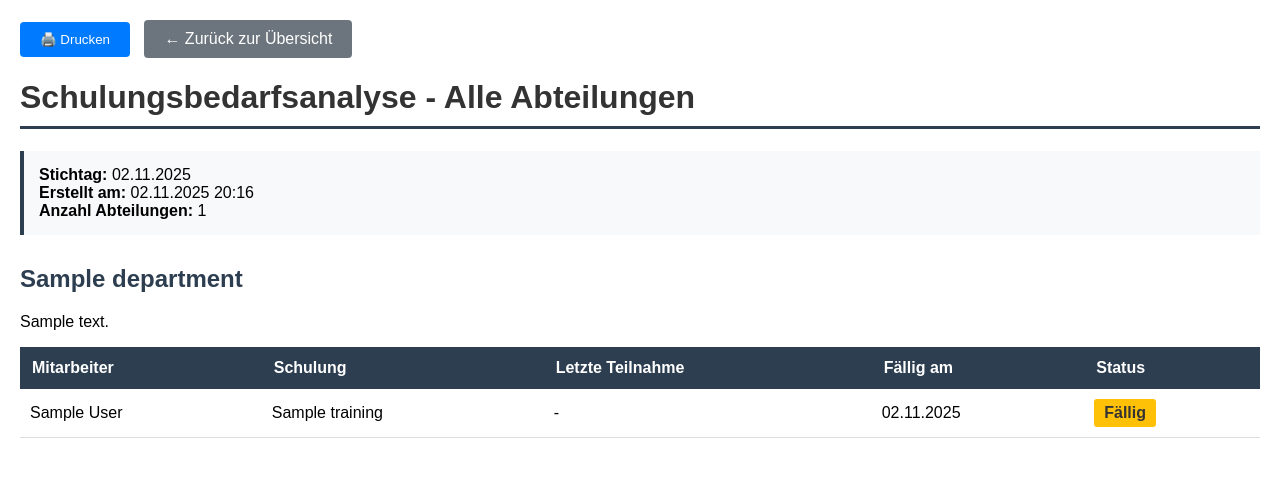
After one commit to Chritox/Mimir, a Spring Boot app: page /reports/training-needs/print in a window 1280 px wide. The commit adds this page. Shown: the top 477 px of the page. Run offline with Spring Boot 4, Linux system fonts and the light colour scheme; tables that the repository leaves empty hold one stand-in row (values such as "Sample post").

Commit message:
Enhance Excel export with better formatting and add print views for departments
Co-authored-by: Chritox <23061856+Chritox@users.noreply.github.com>

```diff
--- a/src/main/java/de/chritox/mimir/controllers/ReportController.java
+++ b/src/main/java/de/chritox/mimir/controllers/ReportController.java
@@ -81,4 +81,67 @@ public class ReportController {
                 .headers(headers)
                 .body(excelData);
     }
+
+    @GetMapping("/training-needs/print")
+    public String printAllDepartments(
+            @RequestParam(required = false) String targetDate,
+            Model model) {
+
+        LocalDate date = targetDate != null && !targetDate.isEmpty()
+            ? LocalDate.parse(targetDate)
+            : LocalDate.now();
+
+        model.addAttribute("departments", departmentService.findAll());
+        model.addAttribute("targetDate", date);
+
+        // Calculate due trainings for all departments
+        Map<Long, List<Employee>> departmentEmployees = new HashMap<>();
+        Map<Long, Map<Long, Map<Training, LocalDate>>> allDueTrainings = new HashMap<>();
+
+        for (var department : departmentService.findAll()) {
+            List<Employee> employees = employeeService.findByDepartmentId(department.getId());
+            departmentEmployees.put(department.getId(), employees);
+
+            Map<Long, Map<Training, LocalDate>> employeeDueTrainings = new HashMap<>();
+            for (Employee employee : employees) {
+                Map<Training, LocalDate> dueTrainings = reportService.getDueTrainingsForEmployee(employee, date);
+                employeeDueTrainings.put(employee.getId(), dueTrainings);
+            }
+            allDueTrainings.put(department.getId(), employeeDueTrainings);
+        }
+
+        model.addAttribute("departmentEmployees", departmentEmployees);
+        model.addAttribute("allDueTrainings", allDueTrainings);
+
+        return "reports/print-all";
+    }
+
+    @GetMapping("/training-needs/print-department")
+    public String printDepartment(
+            @RequestParam Long departmentId,
+            @RequestParam(required = false) String targetDate,
+            Model model) {
+
+        LocalDate date = targetDate != null && !targetDate.isEmpty()
+            ? LocalDate.parse(targetDate)
+            : LocalDate.now();
+
+        var department = departmentService.findById(departmentId)
+                .orElseThrow(() -> new IllegalArgumentException("Invalid department Id: " + departmentId));
+        List<Employee> employees = employeeService.findByDepartmentId(departmentId);
+
+        // Calculate due trainings for each employee
+        Map<Long, Map<Training, LocalDate>> employeeDueTrainings = new HashMap<>();
+        for (Employee employee : employees) {
+            Map<Training, LocalDate> dueTrainings = reportService.getDueTrainingsForEmployee(employee, date);
+            employeeDueTrainings.put(employee.getId(), dueTrainings);
+        }
+
+        model.addAttribute("department", department);
+        model.addAttribute("employees", employees);
+        model.addAttribute("employeeDueTrainings", employeeDueTrainings);
+        model.addAttribute("targetDate", date);
+
+        return "reports/print-department";
+    }
 }
--- /dev/null
+++ b/src/main/resources/templates/reports/print-all.html
@@ -0,0 +1,185 @@
+<!DOCTYPE html>
+<html xmlns:th="http://www.thymeleaf.org">
+<head>
+    <meta charset="UTF-8">
+    <title>Schulungsbedarfsanalyse - Alle Abteilungen</title>
+    <style>
+        @media print {
+            .no-print { display: none; }
+            .page-break { page-break-before: always; }
+        }
+
+        body {
+            font-family: Arial, sans-serif;
+            margin: 20px;
+            font-size: 12pt;
+        }
+
+        h1 {
+            color: #333;
+            border-bottom: 3px solid #2c3e50;
+            padding-bottom: 10px;
+            font-size: 24pt;
+        }
+
+        h2 {
+            color: #2c3e50;
+            margin-top: 30px;
+            font-size: 18pt;
+        }
+
+        .report-header {
+            margin-bottom: 30px;
+        }
+
+        .info-box {
+            background-color: #f8f9fa;
+            padding: 15px;
+            border-left: 4px solid #2c3e50;
+            margin-bottom: 20px;
+        }
+
+        table {
+            width: 100%;
+            border-collapse: collapse;
+            margin-bottom: 30px;
+        }
+
+        th {
+            background-color: #2c3e50;
+            color: white;
+            padding: 12px;
+            text-align: left;
+            font-weight: bold;
+        }
+
+        td {
+            padding: 10px;
+            border-bottom: 1px solid #ddd;
+        }
+
+        tr:nth-child(even) {
+            background-color: #f8f9fa;
+        }
+
+        .status-overdue {
+            background-color: #dc3545;
+            color: white;
+            padding: 5px 10px;
+            border-radius: 3px;
+            font-weight: bold;
+            display: inline-block;
+        }
+
+        .status-due {
+            background-color: #ffc107;
+            color: #333;
+            padding: 5px 10px;
+            border-radius: 3px;
+            font-weight: bold;
+            display: inline-block;
+        }
+
+        .status-current {
+            background-color: #28a745;
+            color: white;
+            padding: 5px 10px;
+            border-radius: 3px;
+            font-weight: bold;
+            display: inline-block;
+        }
+
+        .no-print {
+            margin-bottom: 20px;
+        }
+
+        .btn {
+            padding: 10px 20px;
+            background-color: #007bff;
+            color: white;
+            border: none;
+            border-radius: 4px;
+            cursor: pointer;
+            text-decoration: none;
+            display: inline-block;
+            margin-right: 10px;
+        }
+
+        .btn:hover {
+            background-color: #0056b3;
+        }
+
+        .btn-secondary {
+            background-color: #6c757d;
+        }
+
+        .btn-secondary:hover {
+            background-color: #545b62;
+        }
+    </style>
+</head>
+<body>
+    <div class="no-print">
+        <button class="btn" onclick="window.print()">🖨️ Drucken</button>
+        <a th:href="@{/reports/training-needs(targetDate=${targetDate})}" class="btn btn-secondary">← Zurück zur Übersicht</a>
+    </div>
+
+    <div class="report-header">
+        <h1>Schulungsbedarfsanalyse - Alle Abteilungen</h1>
+        <div class="info-box">
+            <strong>Stichtag:</strong> <span th:text="${#temporals.format(targetDate, 'dd.MM.yyyy')}">01.01.2025</span><br>
+            <strong>Erstellt am:</strong> <span th:text="${#temporals.format(#temporals.createNow(), 'dd.MM.yyyy HH:mm')}">01.01.2025 12:00</span><br>
+            <strong>Anzahl Abteilungen:</strong> <span th:text="${departments.size()}">0</span>
+        </div>
+    </div>
+
+    <div th:each="department, iterStat : ${departments}" th:class="${iterStat.index > 0 ? 'page-break' : ''}">
+        <h2 th:text="${department.name}">Abteilung</h2>
+        <p th:if="${department.description != null and !department.description.isEmpty()}"
+           th:text="${department.description}">Beschreibung</p>
+
+        <table>
+            <thead>
+                <tr>
+                    <th>Mitarbeiter</th>
+                    <th>Schulung</th>
+                    <th>Letzte Teilnahme</th>
+                    <th>Fällig am</th>
+                    <th>Status</th>
+                </tr>
+            </thead>
+            <tbody>
+                <tr th:if="${departmentEmployees.get(department.id).isEmpty()}">
+                    <td colspan="5" style="text-align: center; color: #666;">Keine Mitarbeiter in dieser Abteilung</td>
+                </tr>
+                <th:block th:each="employee : ${departmentEmployees.get(department.id)}">
+                    <th:block th:if="${allDueTrainings.get(department.id).get(employee.id).isEmpty()}">
+                        <tr>
+                            <td th:text="${employee.name}">Mitarbeiter</td>
+                            <td colspan="3">Keine fälligen Schulungen</td>
+                            <td><span class="status-current">Aktuell</span></td>
+                        </tr>
+                    </th:block>
+                    <th:block th:if="${!allDueTrainings.get(department.id).get(employee.id).isEmpty()}">
+                        <tr th:each="entry : ${allDueTrainings.get(department.id).get(employee.id)}">
+                            <td th:text="${employee.name}">Mitarbeiter</td>
+                            <td th:text="${entry.key.title}">Schulung</td>
+                            <td>
+                                <span th:if="${allDueTrainings.get(department.id).get(employee.id).get(entry.key) != null}">
+                                    <!-- Last attended logic would go here - simplified for now -->
+                                    -
+                                </span>
+                            </td>
+                            <td th:text="${#temporals.format(entry.value, 'dd.MM.yyyy')}">01.01.2025</td>
+                            <td>
+                                <span th:if="${entry.value.isBefore(#temporals.createToday())}" class="status-overdue">Überfällig</span>
+                                <span th:unless="${entry.value.isBefore(#temporals.createToday())}" class="status-due">Fällig</span>
+                            </td>
+                        </tr>
+                    </th:block>
+                </th:block>
+            </tbody>
+        </table>
+    </div>
+</body>
+</html>
```
Also changed, not shown: src/main/java/de/chritox/mimir/services/ReportService.java (+157 -18 lines), src/main/resources/templates/reports/print-department.html (added, +207 -0 lines), src/main/resources/templates/reports/training-needs.html (+14 -4 lines).
